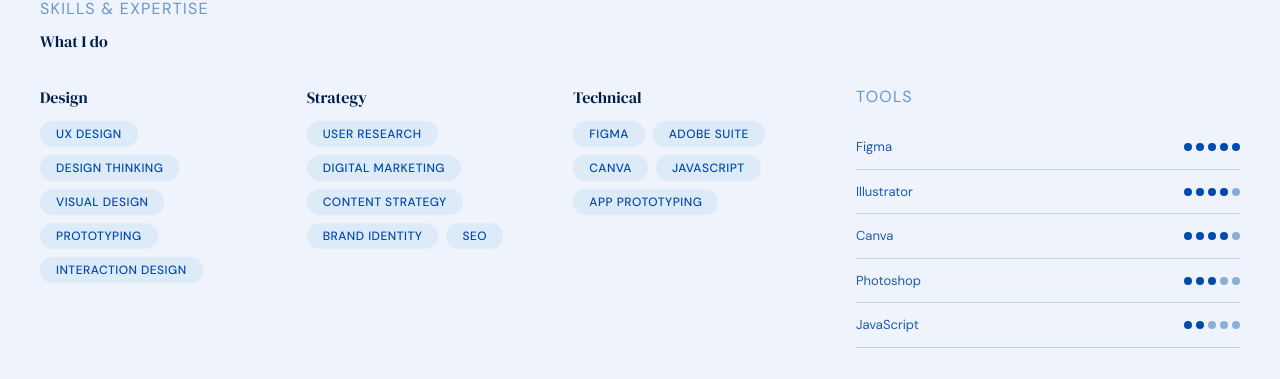
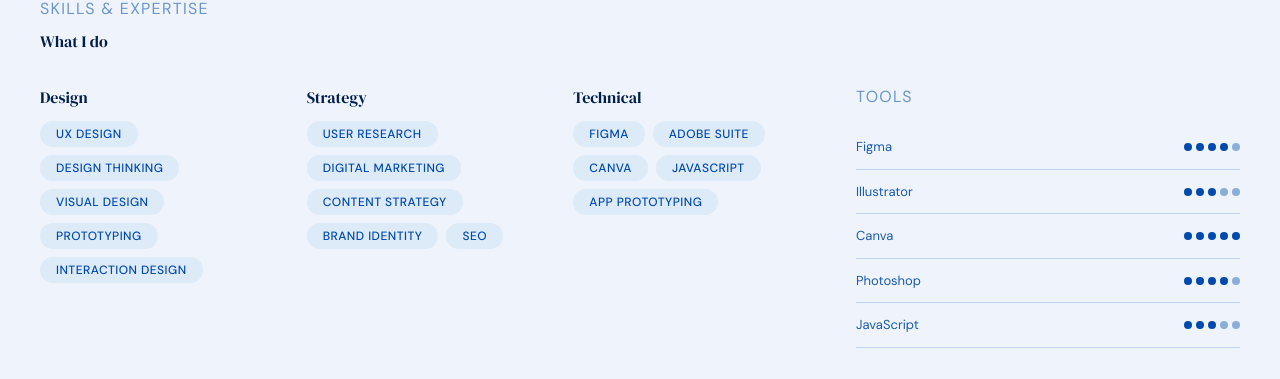
Before and after one commit to choprahridya/hridyachopra, a Next.js app: page /about in a window 1280 px wide. Shown: the part 813-1192 px from the top of the page. Built offline with nearby package versions, Linux system fonts and the light colour scheme.

Commit message:
Update skill levels

```diff
--- a/app/about/page.tsx
+++ b/app/about/page.tsx
@@ -5,11 +5,11 @@ import { Footer } from '@/components/Footer';
 import { DividerMotif, RevealText, SkillRow, Button } from '@/components/ui';
 
 const skills = [
-  { name: 'Figma', level: 5 as const },
-  { name: 'Illustrator', level: 4 as const },
-  { name: 'Canva', level: 4 as const },
-  { name: 'Photoshop', level: 3 as const },
-  { name: 'JavaScript', level: 2 as const },
+  { name: 'Figma', level: 4 as const },
+  { name: 'Illustrator', level: 3 as const },
+  { name: 'Canva', level: 5 as const },
+  { name: 'Photoshop', level: 4 as const },
+  { name: 'JavaScript', level: 3 as const },
 ];
 
 const expertise = {
```
